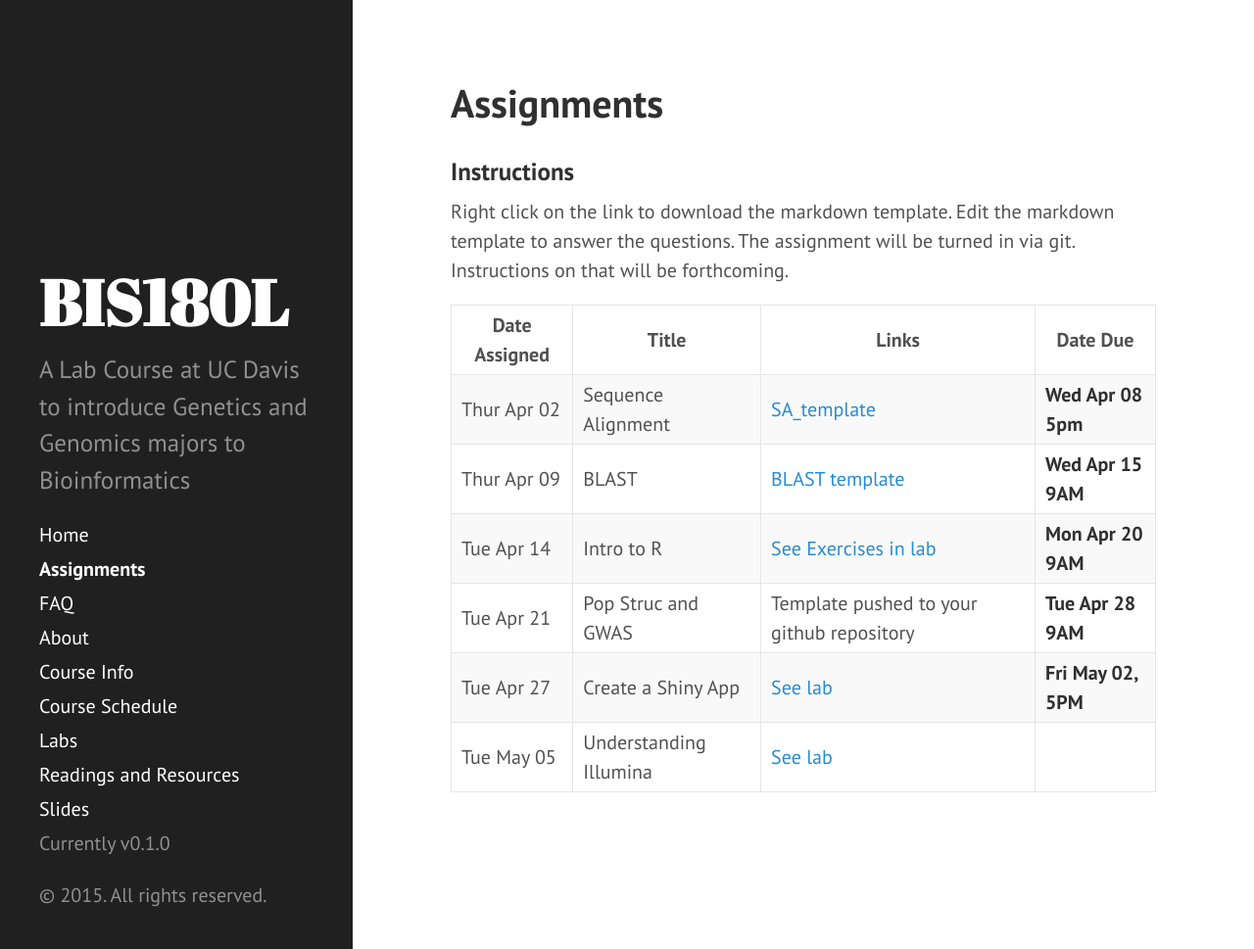
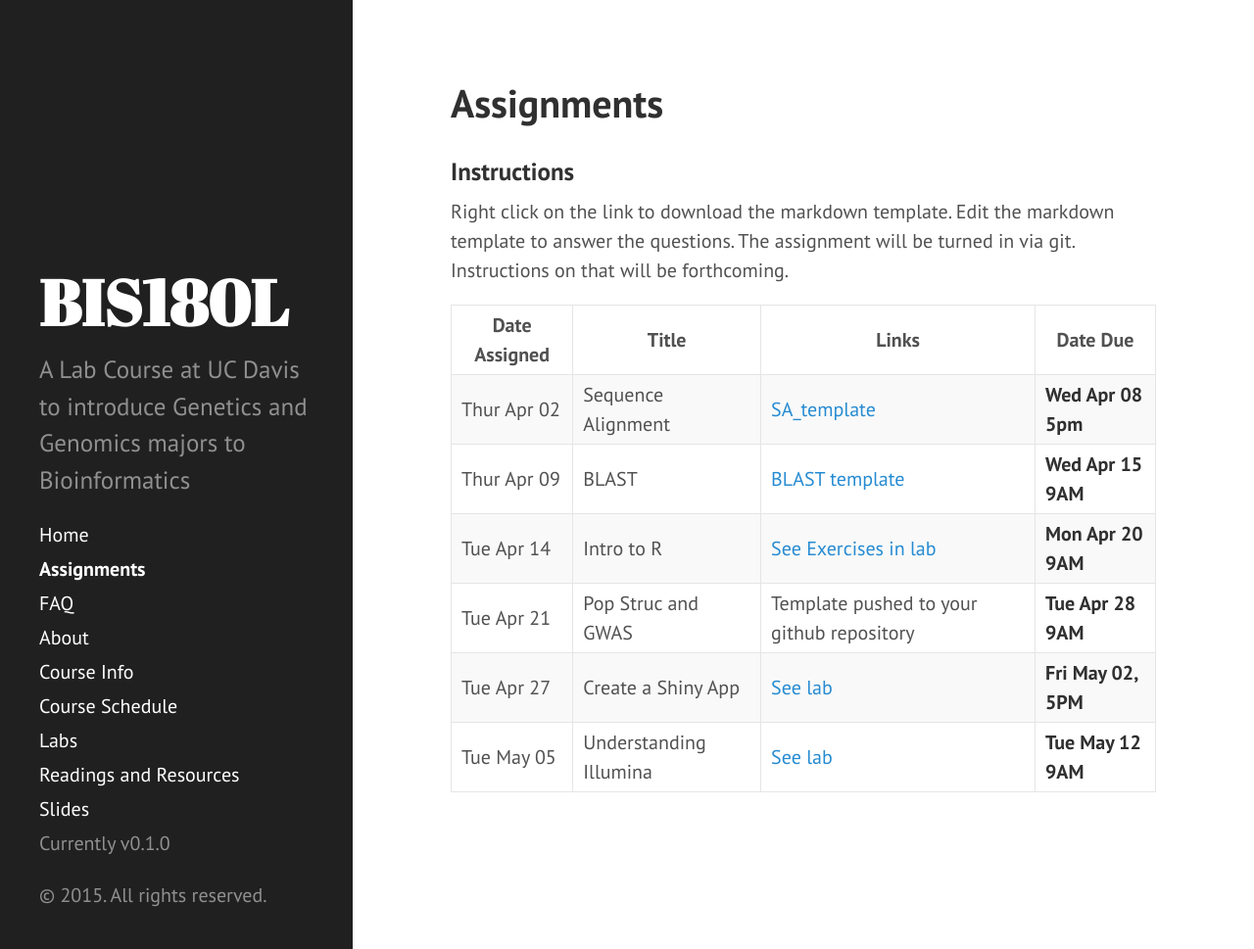
Before and after one commit to rjcmarkelz/BIS180L_web, a Jekyll site: the page built from Assignments.md, in a window 1280 px wide and 969 px high. Shown: the whole window at 98% size. Built offline with Jekyll 4.4.1, drawn with Linux system fonts in a browser that asks for light colours; Markdown is read by kramdown in place of the engine named in the settings.

Commit message:
updated assignments

```diff
--- a/Assignments.md
+++ b/Assignments.md
@@ -14,4 +14,4 @@ Right click on the link to download the markdown template.  Edit the markdown te
 | Tue Apr 14    | Intro to R         | [See Exercises in lab]({{site.baseurl}}/{% post_url 2015-04-14-R-intro%}) | __Mon Apr 20 9AM__ |
 | Tue Apr 21    | Pop Struc and GWAS | Template pushed to your github repository  | __Tue Apr 28 9AM__ |
 | Tue Apr 27    | Create a Shiny App | [See lab]({{site.baseurl}}/{% post_url 2015-04-28-Shiny%}) | __Fri May 02, 5PM__ |
-| Tue May 05    | Understanding Illumina | [See lab]({{site.baseurl}}/{% post_url 2015-05-08-R-SNPs%})
+| Tue May 05    | Understanding Illumina | [See lab]({{site.baseurl}}/{% post_url 2015-05-08-R-SNPs%}) | __Tue May 12 9AM__ |
```
